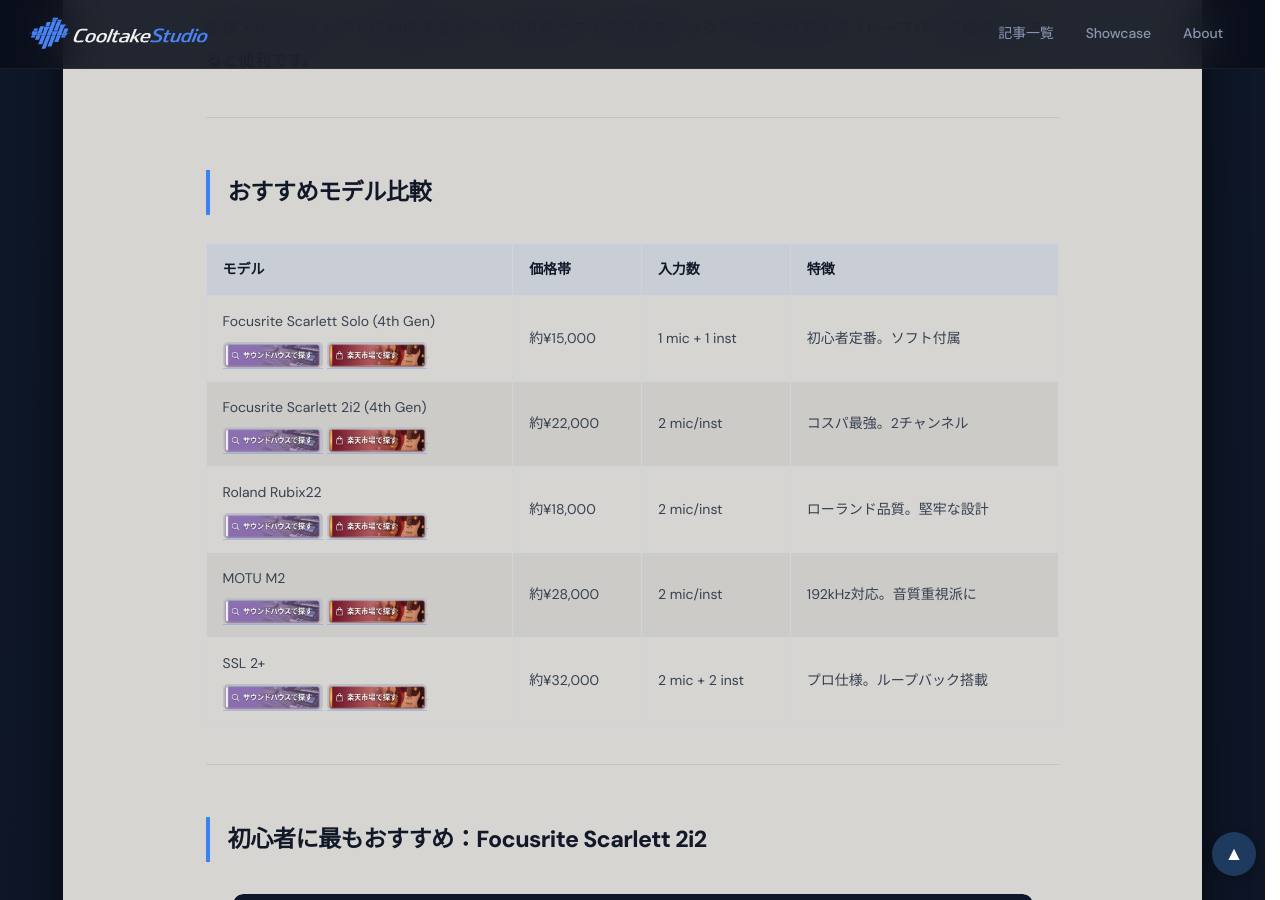
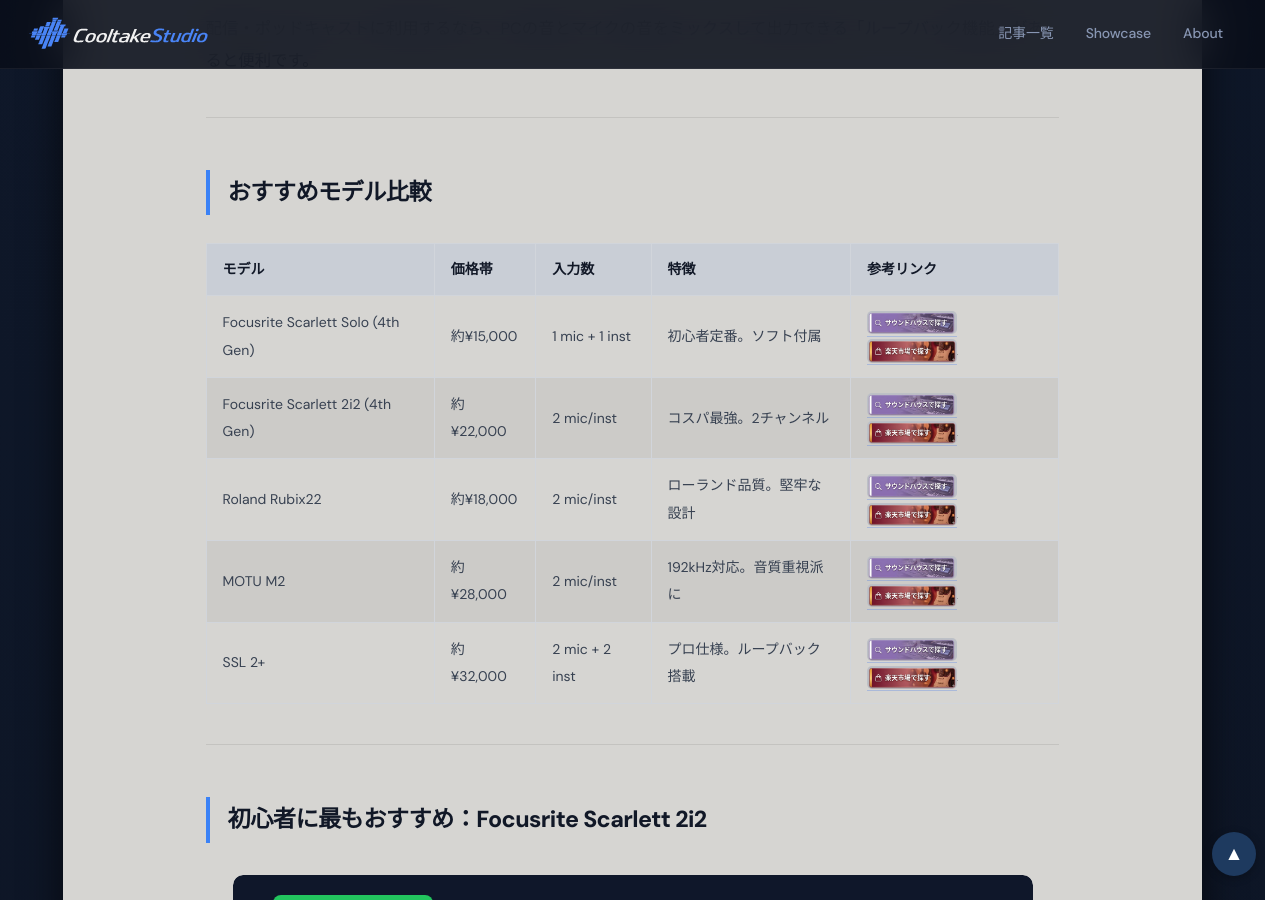
Before and after one commit to cooltake/cooltake-staging, a Jekyll site: the page built from _posts/2026-05-12-audio-interface-guide.md, in a window 1280 px wide and 900 px high, scrolled down 2223 px. Built offline with Jekyll 4.4.1, drawn with Linux system fonts in a browser that asks for light colours; some web fonts are replaced; grey boxes are pictures that could not be loaded.

Commit message:
sample: おすすめモデル比較に「参考リンク」列を追加（画像ボタン2個）
Co-Authored-By: Claude Sonnet 4.6 <noreply@anthropic.com>

```diff
--- a/_posts/2026-05-12-audio-interface-guide.md
+++ b/_posts/2026-05-12-audio-interface-guide.md
@@ -59,13 +59,13 @@ DAWで打ち込んだ音やリアルタイムで演奏した音は、スピー
 
 ## おすすめモデル比較
 
-| モデル | 価格帯 | 入力数 | 特徴 |
-|--------|--------|--------|------|
-| Focusrite Scarlett Solo (4th Gen)<br><a href="https://h.accesstrade.net/sp/cc?rk=01001xqc00os63&url=https%3A%2F%2Fwww.soundhouse.co.jp%2Fproducts%2Fdetail%2Fitem%2F328778%2F" rel="nofollow" referrerpolicy="no-referrer-when-downgrade" style="display:inline-block;text-decoration:none;margin-top:.3rem;margin-right:.3rem;"><img src="/assets/images/btn-soundhouse.jpg" width="100" style="height:auto;border-radius:5px;display:inline-block;vertical-align:middle;"></a><a href="//af.moshimo.com/af/c/click?a_id=5565352&amp;p_id=54&amp;pc_id=54&amp;pl_id=616&amp;url=https%3A%2F%2Fsearch.rakuten.co.jp%2Fsearch%2Fmall%2FFocusrite+Scarlett+Solo+4th%2F" rel="nofollow" referrerpolicy="no-referrer-when-downgrade" style="display:inline-block;text-decoration:none;margin-top:.3rem;"><img src="/assets/images/btn-rakuten.jpg" width="100" style="height:auto;border-radius:5px;display:inline-block;vertical-align:middle;"></a><img src="//i.moshimo.com/af/i/impression?a_id=5565352&amp;p_id=54&amp;pc_id=54&amp;pl_id=616" width="1" height="1" style="border:none;" alt="" loading="lazy"> | 約¥15,000 | 1 mic + 1 inst | 初心者定番。ソフト付属 |
-| Focusrite Scarlett 2i2 (4th Gen)<br><a href="https://h.accesstrade.net/sp/cc?rk=01001xqc00os63&url=https%3A%2F%2Fwww.soundhouse.co.jp%2Fproducts%2Fdetail%2Fitem%2F328775%2F" rel="nofollow" referrerpolicy="no-referrer-when-downgrade" style="display:inline-block;text-decoration:none;margin-top:.3rem;margin-right:.3rem;"><img src="/assets/images/btn-soundhouse.jpg" width="100" style="height:auto;border-radius:5px;display:inline-block;vertical-align:middle;"></a><a href="//af.moshimo.com/af/c/click?a_id=5565352&amp;p_id=54&amp;pc_id=54&amp;pl_id=616&amp;url=https%3A%2F%2Fsearch.rakuten.co.jp%2Fsearch%2Fmall%2FFocusrite+Scarlett+2i2+4th%2F" rel="nofollow" referrerpolicy="no-referrer-when-downgrade" style="display:inline-block;text-decoration:none;margin-top:.3rem;"><img src="/assets/images/btn-rakuten.jpg" width="100" style="height:auto;border-radius:5px;display:inline-block;vertical-align:middle;"></a><img src="//i.moshimo.com/af/i/impression?a_id=5565352&amp;p_id=54&amp;pc_id=54&amp;pl_id=616" width="1" height="1" style="border:none;" alt="" loading="lazy"> | 約¥22,000 | 2 mic/inst | コスパ最強。2チャンネル |
-| Roland Rubix22<br><a href="https://h.accesstrade.net/sp/cc?rk=01001xqc00os63&url=https%3A%2F%2Fwww.soundhouse.co.jp%2Fproducts%2Fdetail%2Fitem%2F238227%2F" rel="nofollow" referrerpolicy="no-referrer-when-downgrade" style="display:inline-block;text-decoration:none;margin-top:.3rem;margin-right:.3rem;"><img src="/assets/images/btn-soundhouse.jpg" width="100" style="height:auto;border-radius:5px;display:inline-block;vertical-align:middle;"></a><a href="//af.moshimo.com/af/c/click?a_id=5565352&amp;p_id=54&amp;pc_id=54&amp;pl_id=616&amp;url=https%3A%2F%2Fsearch.rakuten.co.jp%2Fsearch%2Fmall%2FRoland+Rubix22%2F" rel="nofollow" referrerpolicy="no-referrer-when-downgrade" style="display:inline-block;text-decoration:none;margin-top:.3rem;"><img src="/assets/images/btn-rakuten.jpg" width="100" style="height:auto;border-radius:5px;display:inline-block;vertical-align:middle;"></a><img src="//i.moshimo.com/af/i/impression?a_id=5565352&amp;p_id=54&amp;pc_id=54&amp;pl_id=616" width="1" height="1" style="border:none;" alt="" loading="lazy"> | 約¥18,000 | 2 mic/inst | ローランド品質。堅牢な設計 |
-| MOTU M2<br><a href="https://h.accesstrade.net/sp/cc?rk=01001xqc00os63&url=https%3A%2F%2Fwww.soundhouse.co.jp%2Fproducts%2Fdetail%2Fitem%2F269730%2F" rel="nofollow" referrerpolicy="no-referrer-when-downgrade" style="display:inline-block;text-decoration:none;margin-top:.3rem;margin-right:.3rem;"><img src="/assets/images/btn-soundhouse.jpg" width="100" style="height:auto;border-radius:5px;display:inline-block;vertical-align:middle;"></a><a href="//af.moshimo.com/af/c/click?a_id=5565352&amp;p_id=54&amp;pc_id=54&amp;pl_id=616&amp;url=https%3A%2F%2Fsearch.rakuten.co.jp%2Fsearch%2Fmall%2FMOTU+M2%2F" rel="nofollow" referrerpolicy="no-referrer-when-downgrade" style="display:inline-block;text-decoration:none;margin-top:.3rem;"><img src="/assets/images/btn-rakuten.jpg" width="100" style="height:auto;border-radius:5px;display:inline-block;vertical-align:middle;"></a><img src="//i.moshimo.com/af/i/impression?a_id=5565352&amp;p_id=54&amp;pc_id=54&amp;pl_id=616" width="1" height="1" style="border:none;" alt="" loading="lazy"> | 約¥28,000 | 2 mic/inst | 192kHz対応。音質重視派に |
-| SSL 2+<br><a href="https://h.accesstrade.net/sp/cc?rk=01001xqc00os63&url=https%3A%2F%2Fwww.soundhouse.co.jp%2Fproducts%2Fdetail%2Fitem%2F272140%2F" rel="nofollow" referrerpolicy="no-referrer-when-downgrade" style="display:inline-block;text-decoration:none;margin-top:.3rem;margin-right:.3rem;"><img src="/assets/images/btn-soundhouse.jpg" width="100" style="height:auto;border-radius:5px;display:inline-block;vertical-align:middle;"></a><a href="//af.moshimo.com/af/c/click?a_id=5565352&amp;p_id=54&amp;pc_id=54&amp;pl_id=616&amp;url=https%3A%2F%2Fsearch.rakuten.co.jp%2Fsearch%2Fmall%2FSSL+2%2B%2F" rel="nofollow" referrerpolicy="no-referrer-when-downgrade" style="display:inline-block;text-decoration:none;margin-top:.3rem;"><img src="/assets/images/btn-rakuten.jpg" width="100" style="height:auto;border-radius:5px;display:inline-block;vertical-align:middle;"></a><img src="//i.moshimo.com/af/i/impression?a_id=5565352&amp;p_id=54&amp;pc_id=54&amp;pl_id=616" width="1" height="1" style="border:none;" alt="" loading="lazy"> | 約¥32,000 | 2 mic + 2 inst | プロ仕様。ループバック搭載 |
+| モデル | 価格帯 | 入力数 | 特徴 | 参考リンク |
+|--------|--------|--------|------|-----------|
+| Focusrite Scarlett Solo (4th Gen) | 約¥15,000 | 1 mic + 1 inst | 初心者定番。ソフト付属 | <a href="https://h.accesstrade.net/sp/cc?rk=01001xqc00os63&url=https%3A%2F%2Fwww.soundhouse.co.jp%2Fproducts%2Fdetail%2Fitem%2F328778%2F" rel="nofollow" referrerpolicy="no-referrer-when-downgrade" style="display:inline-block;text-decoration:none;margin-right:.3rem;"><img src="/assets/images/btn-soundhouse.jpg" width="90" style="height:auto;border-radius:5px;display:inline-block;vertical-align:middle;"></a><a href="//af.moshimo.com/af/c/click?a_id=5565352&amp;p_id=54&amp;pc_id=54&amp;pl_id=616&amp;url=https%3A%2F%2Fsearch.rakuten.co.jp%2Fsearch%2Fmall%2FFocusrite+Scarlett+Solo+4th%2F" rel="nofollow" referrerpolicy="no-referrer-when-downgrade" style="display:inline-block;text-decoration:none;"><img src="/assets/images/btn-rakuten.jpg" width="90" style="height:auto;border-radius:5px;display:inline-block;vertical-align:middle;"></a><img src="//i.moshimo.com/af/i/impression?a_id=5565352&amp;p_id=54&amp;pc_id=54&amp;pl_id=616" width="1" height="1" style="border:none;" alt="" loading="lazy"> |
+| Focusrite Scarlett 2i2 (4th Gen) | 約¥22,000 | 2 mic/inst | コスパ最強。2チャンネル | <a href="https://h.accesstrade.net/sp/cc?rk=01001xqc00os63&url=https%3A%2F%2Fwww.soundhouse.co.jp%2Fproducts%2Fdetail%2Fitem%2F328775%2F" rel="nofollow" referrerpolicy="no-referrer-when-downgrade" style="display:inline-block;text-decoration:none;margin-right:.3rem;"><img src="/assets/images/btn-soundhouse.jpg" width="90" style="height:auto;border-radius:5px;display:inline-block;vertical-align:middle;"></a><a href="//af.moshimo.com/af/c/click?a_id=5565352&amp;p_id=54&amp;pc_id=54&amp;pl_id=616&amp;url=https%3A%2F%2Fsearch.rakuten.co.jp%2Fsearch%2Fmall%2FFocusrite+Scarlett+2i2+4th%2F" rel="nofollow" referrerpolicy="no-referrer-when-downgrade" style="display:inline-block;text-decoration:none;"><img src="/assets/images/btn-rakuten.jpg" width="90" style="height:auto;border-radius:5px;display:inline-block;vertical-align:middle;"></a><img src="//i.moshimo.com/af/i/impression?a_id=5565352&amp;p_id=54&amp;pc_id=54&amp;pl_id=616" width="1" height="1" style="border:none;" alt="" loading="lazy"> |
+| Roland Rubix22 | 約¥18,000 | 2 mic/inst | ローランド品質。堅牢な設計 | <a href="https://h.accesstrade.net/sp/cc?rk=01001xqc00os63&url=https%3A%2F%2Fwww.soundhouse.co.jp%2Fproducts%2Fdetail%2Fitem%2F238227%2F" rel="nofollow" referrerpolicy="no-referrer-when-downgrade" style="display:inline-block;text-decoration:none;margin-right:.3rem;"><img src="/assets/images/btn-soundhouse.jpg" width="90" style="height:auto;border-radius:5px;display:inline-block;vertical-align:middle;"></a><a href="//af.moshimo.com/af/c/click?a_id=5565352&amp;p_id=54&amp;pc_id=54&amp;pl_id=616&amp;url=https%3A%2F%2Fsearch.rakuten.co.jp%2Fsearch%2Fmall%2FRoland+Rubix22%2F" rel="nofollow" referrerpolicy="no-referrer-when-downgrade" style="display:inline-block;text-decoration:none;"><img src="/assets/images/btn-rakuten.jpg" width="90" style="height:auto;border-radius:5px;display:inline-block;vertical-align:middle;"></a><img src="//i.moshimo.com/af/i/impression?a_id=5565352&amp;p_id=54&amp;pc_id=54&amp;pl_id=616" width="1" height="1" style="border:none;" alt="" loading="lazy"> |
+| MOTU M2 | 約¥28,000 | 2 mic/inst | 192kHz対応。音質重視派に | <a href="https://h.accesstrade.net/sp/cc?rk=01001xqc00os63&url=https%3A%2F%2Fwww.soundhouse.co.jp%2Fproducts%2Fdetail%2Fitem%2F269730%2F" rel="nofollow" referrerpolicy="no-referrer-when-downgrade" style="display:inline-block;text-decoration:none;margin-right:.3rem;"><img src="/assets/images/btn-soundhouse.jpg" width="90" style="height:auto;border-radius:5px;display:inline-block;vertical-align:middle;"></a><a href="//af.moshimo.com/af/c/click?a_id=5565352&amp;p_id=54&amp;pc_id=54&amp;pl_id=616&amp;url=https%3A%2F%2Fsearch.rakuten.co.jp%2Fsearch%2Fmall%2FMOTU+M2%2F" rel="nofollow" referrerpolicy="no-referrer-when-downgrade" style="display:inline-block;text-decoration:none;"><img src="/assets/images/btn-rakuten.jpg" width="90" style="height:auto;border-radius:5px;display:inline-block;vertical-align:middle;"></a><img src="//i.moshimo.com/af/i/impression?a_id=5565352&amp;p_id=54&amp;pc_id=54&amp;pl_id=616" width="1" height="1" style="border:none;" alt="" loading="lazy"> |
+| SSL 2+ | 約¥32,000 | 2 mic + 2 inst | プロ仕様。ループバック搭載 | <a href="https://h.accesstrade.net/sp/cc?rk=01001xqc00os63&url=https%3A%2F%2Fwww.soundhouse.co.jp%2Fproducts%2Fdetail%2Fitem%2F272140%2F" rel="nofollow" referrerpolicy="no-referrer-when-downgrade" style="display:inline-block;text-decoration:none;margin-right:.3rem;"><img src="/assets/images/btn-soundhouse.jpg" width="90" style="height:auto;border-radius:5px;display:inline-block;vertical-align:middle;"></a><a href="//af.moshimo.com/af/c/click?a_id=5565352&amp;p_id=54&amp;pc_id=54&amp;pl_id=616&amp;url=https%3A%2F%2Fsearch.rakuten.co.jp%2Fsearch%2Fmall%2FSSL+2%2B%2F" rel="nofollow" referrerpolicy="no-referrer-when-downgrade" style="display:inline-block;text-decoration:none;"><img src="/assets/images/btn-rakuten.jpg" width="90" style="height:auto;border-radius:5px;display:inline-block;vertical-align:middle;"></a><img src="//i.moshimo.com/af/i/impression?a_id=5565352&amp;p_id=54&amp;pc_id=54&amp;pl_id=616" width="1" height="1" style="border:none;" alt="" loading="lazy"> |
 
 ---
 
```
